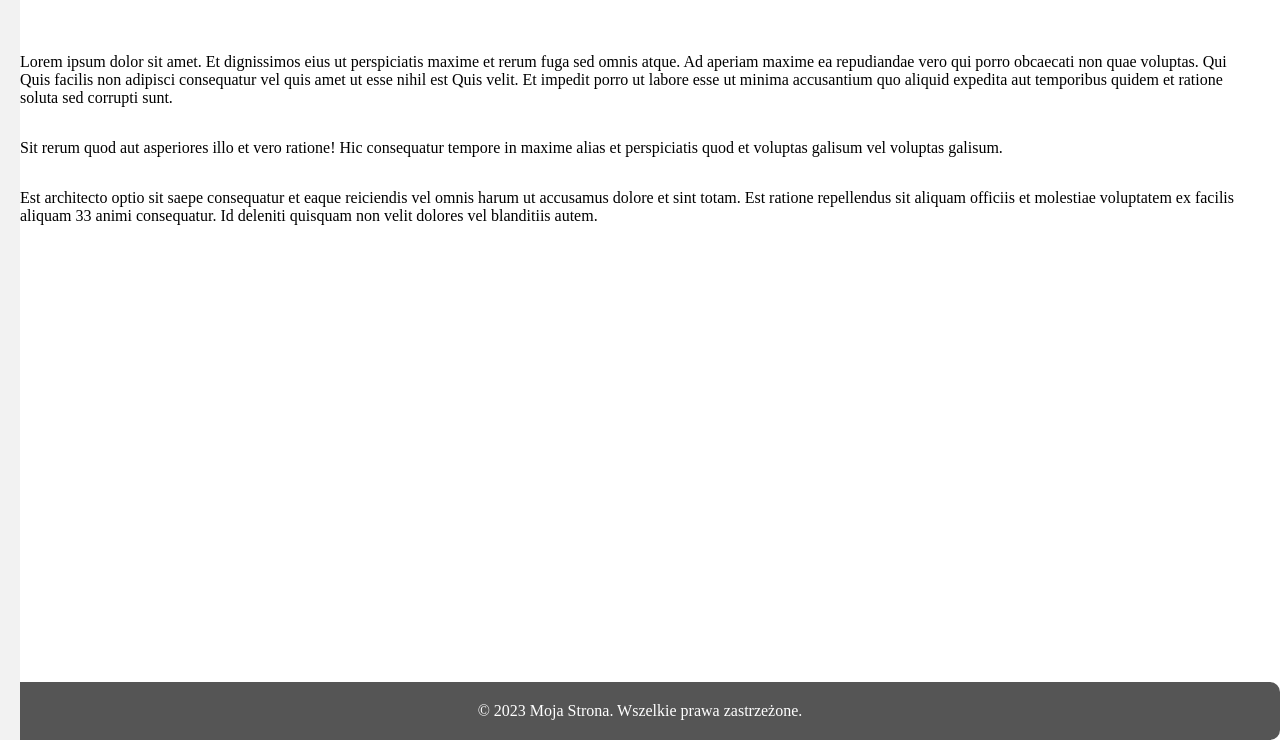
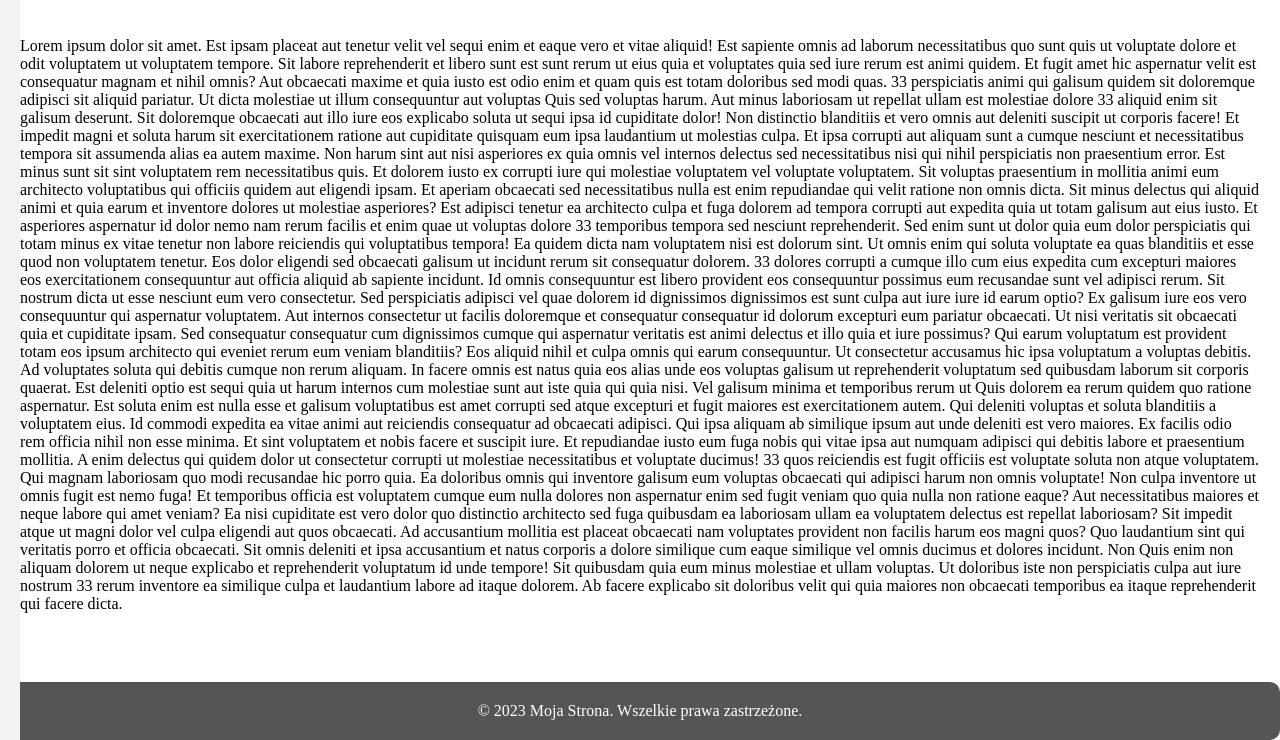
Before and after one commit to QUE0202/tiny-cloud-test, a plain HTML site: page onas.html in a window 1280 px wide. Shown: the part 60-800 px from the top of the page. Drawn offline with Linux system fonts and the light colour scheme.

Commit message:
Update onas.html

```diff
--- a/onas.html
+++ b/onas.html
@@ -38,8 +38,45 @@
             <h1>O Nas</h1>
         </header>
         <main>
-          <p>Lorem ipsum dolor sit amet. Et dignissimos eius ut perspiciatis maxime et rerum fuga sed omnis atque. Ad aperiam maxime ea repudiandae vero qui porro obcaecati non quae voluptas. Qui Quis facilis non adipisci consequatur vel quis amet ut esse nihil est Quis velit. Et impedit porro ut labore esse ut minima accusantium quo aliquid expedita aut temporibus quidem et ratione soluta sed corrupti sunt. </p><p>Sit rerum quod aut asperiores illo et vero ratione! Hic consequatur tempore in maxime alias et perspiciatis quod et voluptas galisum vel voluptas galisum. </p><p>Est architecto optio sit saepe consequatur et eaque reiciendis vel omnis harum ut accusamus dolore et sint totam. Est ratione repellendus sit aliquam officiis et molestiae voluptatem ex facilis aliquam 33 animi consequatur. Id deleniti quisquam non velit dolores vel blanditiis autem. </p>
+          Lorem ipsum dolor sit amet. Est ipsam placeat aut tenetur velit vel sequi enim et eaque vero et vitae aliquid! Est sapiente omnis ad laborum necessitatibus quo sunt quis ut voluptate dolore et odit voluptatem ut voluptatem tempore. Sit labore reprehenderit et libero sunt est sunt rerum ut eius quia et voluptates quia sed iure rerum est animi quidem. Et fugit amet hic aspernatur velit est consequatur magnam et nihil omnis?
 
+          Aut obcaecati maxime et quia iusto est odio enim et quam quis est totam doloribus sed modi quas. 33 perspiciatis animi qui galisum quidem sit doloremque adipisci sit aliquid pariatur. Ut dicta molestiae ut illum consequuntur aut voluptas Quis sed voluptas harum. Aut minus laboriosam ut repellat ullam est molestiae dolore 33 aliquid enim sit galisum deserunt.
+
+          Sit doloremque obcaecati aut illo iure eos explicabo soluta ut sequi ipsa id cupiditate dolor! Non distinctio blanditiis et vero omnis aut deleniti suscipit ut corporis facere!
+
+          Et impedit magni et soluta harum sit exercitationem ratione aut cupiditate quisquam eum ipsa laudantium ut molestias culpa. Et ipsa corrupti aut aliquam sunt a cumque nesciunt et necessitatibus tempora sit assumenda alias ea autem maxime. Non harum sint aut nisi asperiores ex quia omnis vel internos delectus sed necessitatibus nisi qui nihil perspiciatis non praesentium error.
+
+          Est minus sunt sit sint voluptatem rem necessitatibus quis. Et dolorem iusto ex corrupti iure qui molestiae voluptatem vel voluptate voluptatem. Sit voluptas praesentium in mollitia animi eum architecto voluptatibus qui officiis quidem aut eligendi ipsam. Et aperiam obcaecati sed necessitatibus nulla est enim repudiandae qui velit ratione non omnis dicta.
+
+          Sit minus delectus qui aliquid animi et quia earum et inventore dolores ut molestiae asperiores? Est adipisci tenetur ea architecto culpa et fuga dolorem ad tempora corrupti aut expedita quia ut totam galisum aut eius iusto.
+
+          Et asperiores aspernatur id dolor nemo nam rerum facilis et enim quae ut voluptas dolore 33 temporibus tempora sed nesciunt reprehenderit. Sed enim sunt ut dolor quia eum dolor perspiciatis qui totam minus ex vitae tenetur non labore reiciendis qui voluptatibus tempora! Ea quidem dicta nam voluptatem nisi est dolorum sint.
+
+          Ut omnis enim qui soluta voluptate ea quas blanditiis et esse quod non voluptatem tenetur. Eos dolor eligendi sed obcaecati galisum ut incidunt rerum sit consequatur dolorem.
+
+          33 dolores corrupti a cumque illo cum eius expedita cum excepturi maiores eos exercitationem consequuntur aut officia aliquid ab sapiente incidunt. Id omnis consequuntur est libero provident eos consequuntur possimus eum recusandae sunt vel adipisci rerum.
+
+          Sit nostrum dicta ut esse nesciunt eum vero consectetur. Sed perspiciatis adipisci vel quae dolorem id dignissimos dignissimos est sunt culpa aut iure iure id earum optio?
+
+          Ex galisum iure eos vero consequuntur qui aspernatur voluptatem. Aut internos consectetur ut facilis doloremque et consequatur consequatur id dolorum excepturi eum pariatur obcaecati.
+
+          Ut nisi veritatis sit obcaecati quia et cupiditate ipsam. Sed consequatur consequatur cum dignissimos cumque qui aspernatur veritatis est animi delectus et illo quia et iure possimus? Qui earum voluptatum est provident totam eos ipsum architecto qui eveniet rerum eum veniam blanditiis?
+
+          Eos aliquid nihil et culpa omnis qui earum consequuntur. Ut consectetur accusamus hic ipsa voluptatum a voluptas debitis. Ad voluptates soluta qui debitis cumque non rerum aliquam. In facere omnis est natus quia eos alias unde eos voluptas galisum ut reprehenderit voluptatum sed quibusdam laborum sit corporis quaerat.
+
+          Est deleniti optio est sequi quia ut harum internos cum molestiae sunt aut iste quia qui quia nisi. Vel galisum minima et temporibus rerum ut Quis dolorem ea rerum quidem quo ratione aspernatur. Est soluta enim est nulla esse et galisum voluptatibus est amet corrupti sed atque excepturi et fugit maiores est exercitationem autem.
+
+          Qui deleniti voluptas et soluta blanditiis a voluptatem eius. Id commodi expedita ea vitae animi aut reiciendis consequatur ad obcaecati adipisci. Qui ipsa aliquam ab similique ipsum aut unde deleniti est vero maiores. Ex facilis odio rem officia nihil non esse minima.
+
+          Et sint voluptatem et nobis facere et suscipit iure. Et repudiandae iusto eum fuga nobis qui vitae ipsa aut numquam adipisci qui debitis labore et praesentium mollitia. A enim delectus qui quidem dolor ut consectetur corrupti ut molestiae necessitatibus et voluptate ducimus!
+
+          33 quos reiciendis est fugit officiis est voluptate soluta non atque voluptatem. Qui magnam laboriosam quo modi recusandae hic porro quia. Ea doloribus omnis qui inventore galisum eum voluptas obcaecati qui adipisci harum non omnis voluptate! Non culpa inventore ut omnis fugit est nemo fuga!
+
+          Et temporibus officia est voluptatem cumque eum nulla dolores non aspernatur enim sed fugit veniam quo quia nulla non ratione eaque? Aut necessitatibus maiores et neque labore qui amet veniam? Ea nisi cupiditate est vero dolor quo distinctio architecto sed fuga quibusdam ea laboriosam ullam ea voluptatem delectus est repellat laboriosam? Sit impedit atque ut magni dolor vel culpa eligendi aut quos obcaecati.
+
+          Ad accusantium mollitia est placeat obcaecati nam voluptates provident non facilis harum eos magni quos? Quo laudantium sint qui veritatis porro et officia obcaecati. Sit omnis deleniti et ipsa accusantium et natus corporis a dolore similique cum eaque similique vel omnis ducimus et dolores incidunt. Non Quis enim non aliquam dolorem ut neque explicabo et reprehenderit voluptatum id unde tempore!
+
+          Sit quibusdam quia eum minus molestiae et ullam voluptas. Ut doloribus iste non perspiciatis culpa aut iure nostrum 33 rerum inventore ea similique culpa et laudantium labore ad itaque dolorem. Ab facere explicabo sit doloribus velit qui quia maiores non obcaecati temporibus ea itaque reprehenderit qui facere dicta.
         </main>
         <footer>
             <p>&copy; 2023 Moja Strona. Wszelkie prawa zastrzeżone.</p>
```
